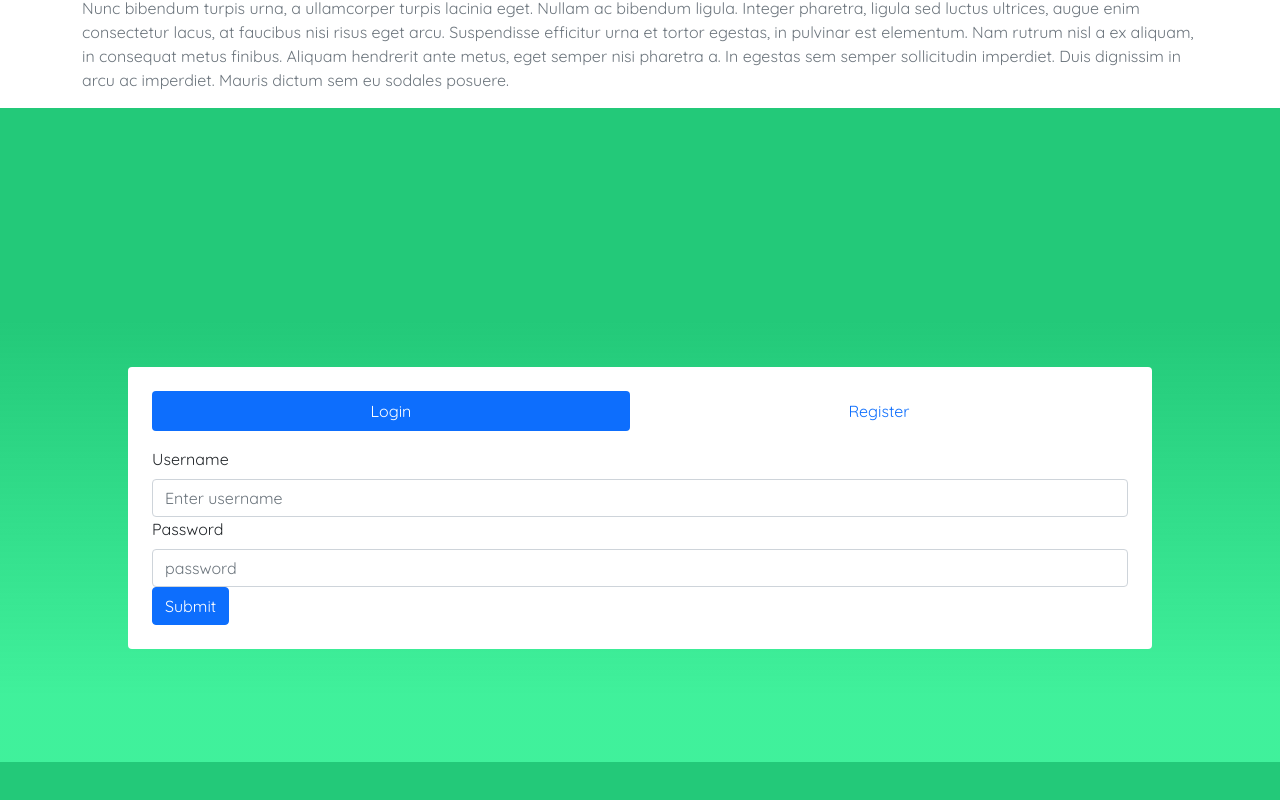
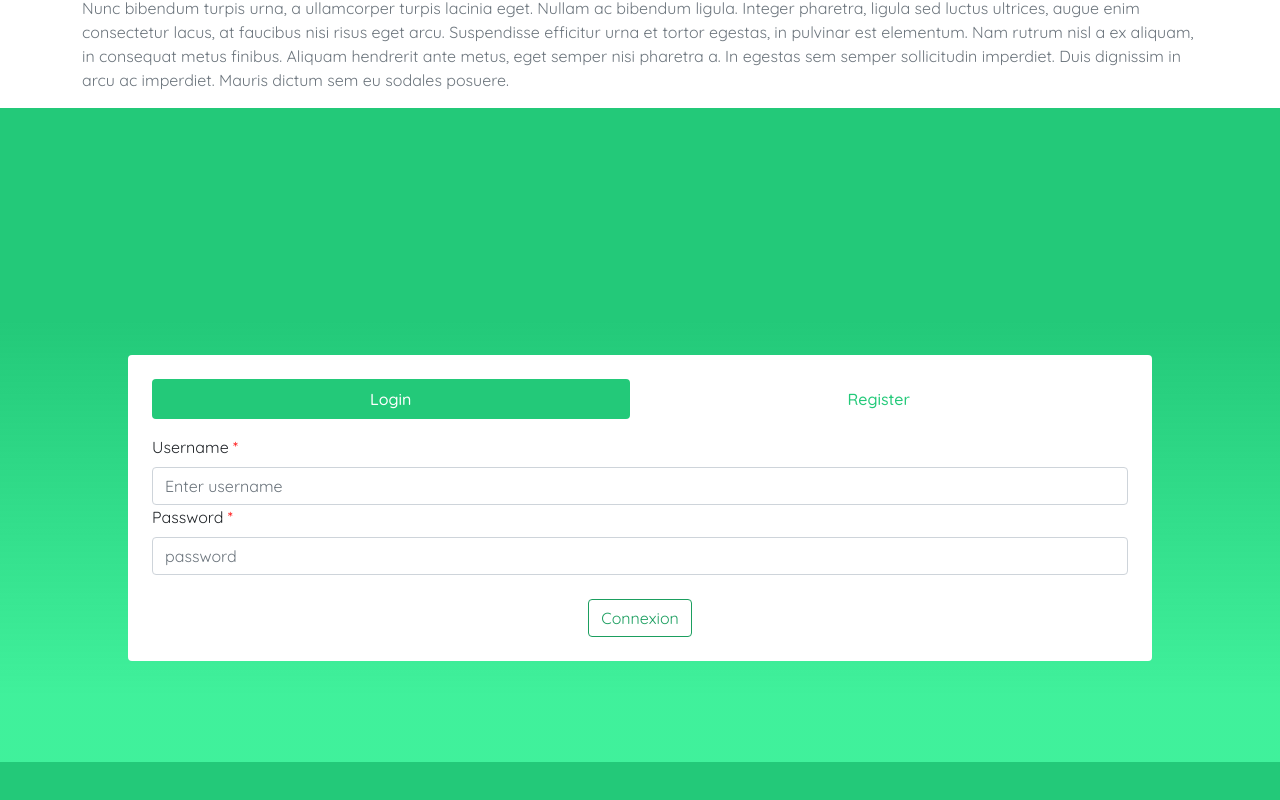
Before and after one commit to Osmos-l/bike-life-v2-front, a React (Create React App) app: page / in a window 1280 px wide. Shown: the part 1638-2438 px from the top of the page. Built offline with nearby package versions, Linux system fonts and the light colour scheme.

Commit message:
Working on landing page

```diff
--- a/package.json
+++ b/package.json
@@ -14,6 +14,7 @@
     "react-dom": "^17.0.2",
     "react-router-dom": "^6.2.1",
     "react-scripts": "5.0.0",
+    "react-scroll": "^1.8.6",
     "web-vitals": "^2.1.4"
   },
   "scripts": {
--- a/src/components/Auth/index.js
+++ b/src/components/Auth/index.js
@@ -27,7 +27,7 @@ const Index = () => {
                     </li>
                 </ul>
             </div>
-            <div className="mt-3">
+            <div id="auth-form-container" className="mt-3">
                 { showModal == 'login' && <Login /> }
                 { showModal == 'register' && <Register /> }
             </div>
--- a/src/components/Auth/login.js
+++ b/src/components/Auth/login.js
@@ -42,7 +42,7 @@ const Login = () => {
             </Alert> ) }
             <Form noValidate validated={validated} onSubmit={handleSubmit}>
                 <FormGroup>
-                    <FormLabel>Username</FormLabel>
+                    <FormLabel className="required">Username</FormLabel>
                     <FormControl
                         onChange={(e) =>
                             setUsername(e.target.value)
@@ -54,7 +54,7 @@ const Login = () => {
                     </Form.Control.Feedback>
                 </FormGroup>
                 <FormGroup>
-                    <FormLabel>Password</FormLabel>
+                    <FormLabel className="required">Password</FormLabel>
                     <FormControl
                         onChange={(e) =>
                             setPassword(e.target.value)
@@ -66,9 +66,11 @@ const Login = () => {
                         Password is required.
                     </Form.Control.Feedback>
                 </FormGroup>
-                <Button variant="primary" type="submit">
-                    Submit
-                </Button>
+                <div className="w-100 text-center mt-4">
+                    <Button variant="primary" type="submit">
+                        Connexion
+                    </Button>
+                </div>
             </Form>
         </div>
     );
--- a/src/components/Auth/register.js
+++ b/src/components/Auth/register.js
@@ -75,7 +75,7 @@ const Register = () => {
         <div>
             <Form noValidate onSubmit={handleSubmit}>
                 <FormGroup>
-                    <FormLabel>Username</FormLabel>
+                    <FormLabel className="required">Username</FormLabel>
                     <FormControl
                         onChange={(e) =>
                             setUsername({value: e.target.value, error: '' })
@@ -87,7 +87,7 @@ const Register = () => {
                     </Form.Control.Feedback>
                 </FormGroup>
                 <FormGroup>
-                    <FormLabel>Email</FormLabel>
+                    <FormLabel className="required">Email</FormLabel>
                     <FormControl
                         onChange={(e) =>
                             setEmail({value: e.target.value, error: '' })
@@ -100,7 +100,7 @@ const Register = () => {
                     </Form.Control.Feedback>
                 </FormGroup>
                 <FormGroup>
-                    <FormLabel>Password</FormLabel>
+                    <FormLabel className="required">Password</FormLabel>
                     <FormControl
                         onChange={(e) =>
                             setPassword({value: e.target.value, error: '' })
@@ -115,9 +115,11 @@ const Register = () => {
                         {password.error}
                     </Form.Control.Feedback>
                 </FormGroup>
-                <Button variant="primary" type="submit">
-                    Submit
-                </Button>
+                <div className="w-100 text-center mt-4">
+                    <Button variant="primary" type="submit">
+                        Inscription
+                    </Button>
+                </div>
             </Form>
         </div>
     );
--- a/src/pages/home.js
+++ b/src/pages/home.js
@@ -4,6 +4,7 @@ import Container from "react-bootstrap/Container";
 import Row from "react-bootstrap/Row";
 import Col from "react-bootstrap/Col";
 import Tree from '../components/Tree';
+import { Link } from "react-scroll";
 
 const Home = () => {
     return (
@@ -11,12 +12,15 @@ const Home = () => {
             <section id="landing" className="text-center"> {/* First page */}
                 <h1>BIKE'S LIFE</h1>
                 <div className="content">
-                    <a className="btn">
+                    <Link
+                          className="btn"
+                          to="info"
+                          smooth={true}>
                         Découvrir
-                    </a>
+                    </Link>
                     <p>
                         <span className="text-center" >ou</span><br />
-                        Déjà utilisateur ? <span><a href="#">connexion</a></span> - <span><a href="#">inscription</a></span>
+                        Déjà utilisateur ? <span><Link to="auth" smooth={true}>connexion</Link></span> - <span><Link to="auth" smooth={true}>inscription</Link></span>
                     </p>
                 </div>
             </section>
--- a/src/styles/_settings.scss
+++ b/src/styles/_settings.scss
@@ -69,3 +69,8 @@ $screen-xl-min: 1200px;
 li {
   list-style-type: none;
 }
+
+label.form-label.required:after {
+  content: " *";
+  color: red;
+}
--- a/src/styles/components/_auth.scss
+++ b/src/styles/components/_auth.scss
@@ -9,4 +9,37 @@ div#auth {
   left: 50%;
 
   transform: translate(-50%, -50%);
+
+  .nav-link {
+    background-color: white;
+    color: #23C979;
+    font-weight: 500;
+    border: none;
+    cursor: pointer;
+
+    transition: all 0.5s;
+    &.active {
+      background-color: #23C979;
+      color: white;
+    }
+  }
+
+  div#auth-form-container {
+    button {
+      text-align: center;
+      margin: 0 auto;
+
+      border: 1px solid darken(#23C979, 10%);
+      color: darken(#23C979, 10%);
+      background-color: white;
+      cursor: pointer;
+
+      transition: all 0.5s;
+      &:hover {
+        border-color: #23C979;
+
+        color: #23C979;
+      }
+    }
+  }
 }
--- a/src/styles/pages/_home.scss
+++ b/src/styles/pages/_home.scss
@@ -49,6 +49,13 @@ div#home {
         a {
           font-weight: 500;
           color: white;
+          text-decoration: underline;
+          cursor: pointer;
+          transition: all 0.5s;
+
+          &:hover {
+            color: rgb(235, 235, 235);
+          }
         }
       }
     }
```
Also changed, not shown: 1 other file (tests, documents, lock files or other folders).
